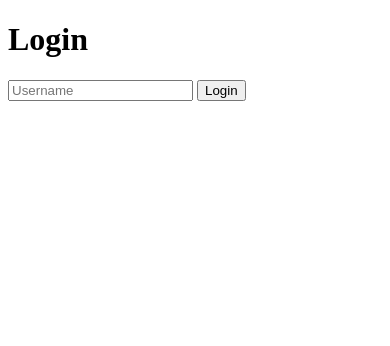
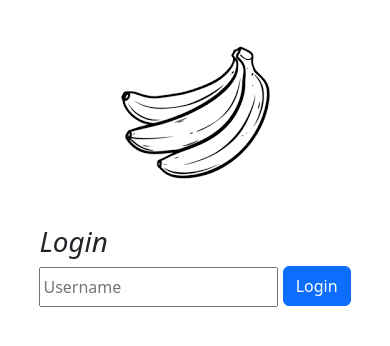
Before and after one commit to arandompiplup/accad6, a Flask app: page /login in a window 390 px wide. Shown: the top 346 px of the page. Run offline with Flask 3, Linux system fonts and the light colour scheme.

Commit message:
styled login page

```diff
--- a/src/templates/login.html
+++ b/src/templates/login.html
@@ -4,12 +4,25 @@
     <meta charset="UTF-8" />
     <meta name="viewport" content="width=device-width, initial-scale=1.0" />
     <title>Login</title>
+    <link href="https://cdn.jsdelivr.net/npm/bootstrap@5.3.3/dist/css/bootstrap.min.css" rel="stylesheet" integrity="sha384-QWTKZyjpPEjISv5WaRU9OFeRpok6YctnYmDr5pNlyT2bRjXh0JMhjY6hW+ALEwIH" crossorigin="anonymous">
   </head>
   <body>
-    <h1>Login</h1>
-    <form action="login-api" method="POST">
-      <input type="text" name="username" placeholder="Username" />
-      <button type="submit" name="login">Login</button>
-    </form>
+    <div class="container">
+        <div class="d-flex justify-content-center align-items-center" style="height: auto; width:auto;">
+            <div class="col-12 col-md-6" style="max-width:fit-content">
+                <img class="mx-auto" src="../images/banana.png" >
+            </div>
+        </div>
+        <div class="row justify-content-center align-items-center" style="height: auto;">
+            <div class="col-12 col-md-6" style="max-width:fit-content">
+                <h1 id="login-title" class="mx-auto" style="font-style: oblique;">Login</h1>
+                <form action="login-api" method="POST" >
+                    <input type="text" name="username" placeholder="Username" style="height: 40px;"/>
+                    <button type="submit" name="login" class="btn btn-primary" style="height: 40px; margin-bottom: 5px">Login</button>
+                </form>
+            </div>
+        </div>
+    </div>
+    <script src="https://cdn.jsdelivr.net/npm/bootstrap@5.3.3/dist/js/bootstrap.bundle.min.js" integrity="sha384-YvpcrYf0tY3lHB60NNkmXc5s9fDVZLESaAA55NDzOxhy9GkcIdslK1eN7N6jIeHz" crossorigin="anonymous"></script>
   </body>
 </html>
```
Also changed, not shown: src/images/banana.png (added).
